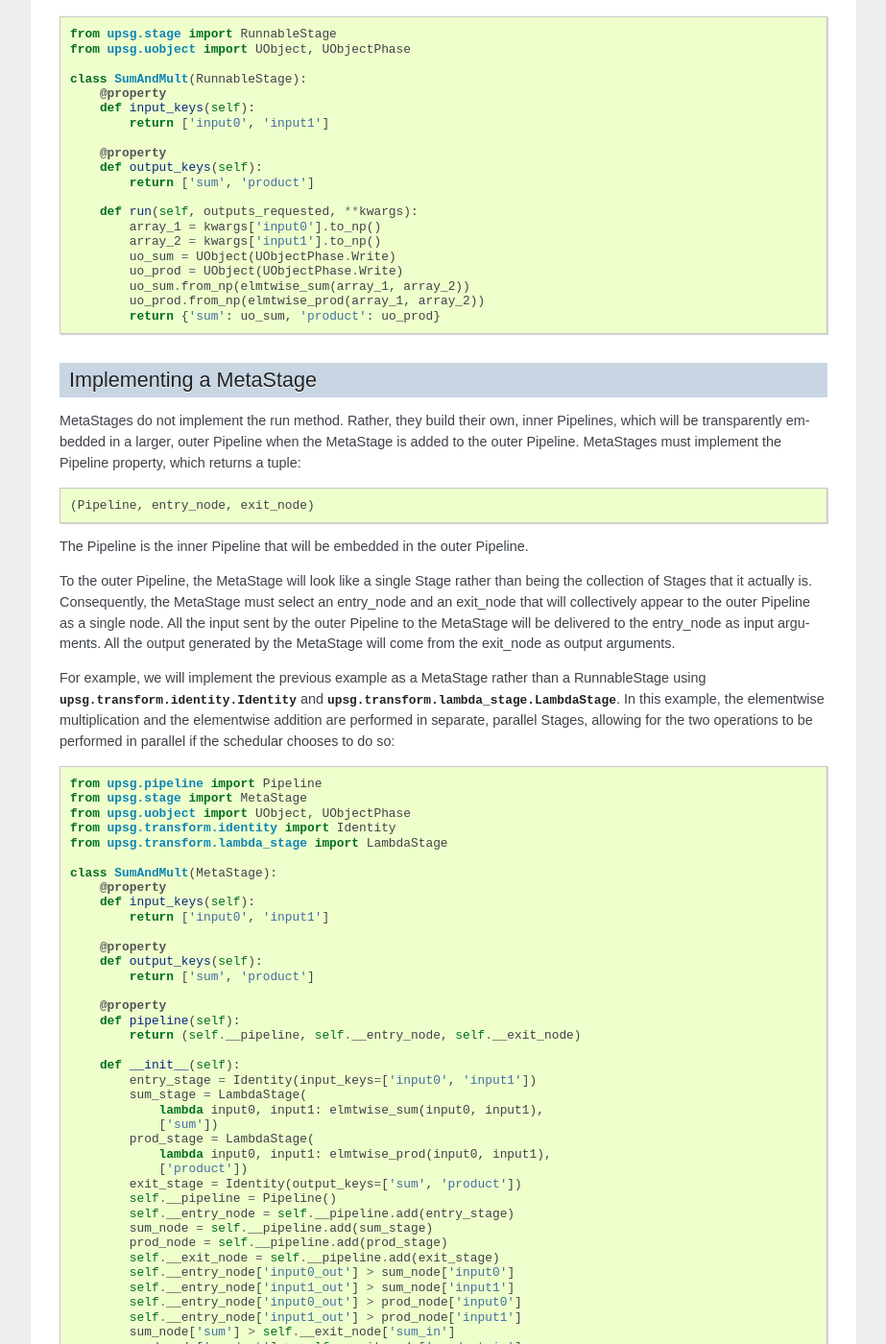
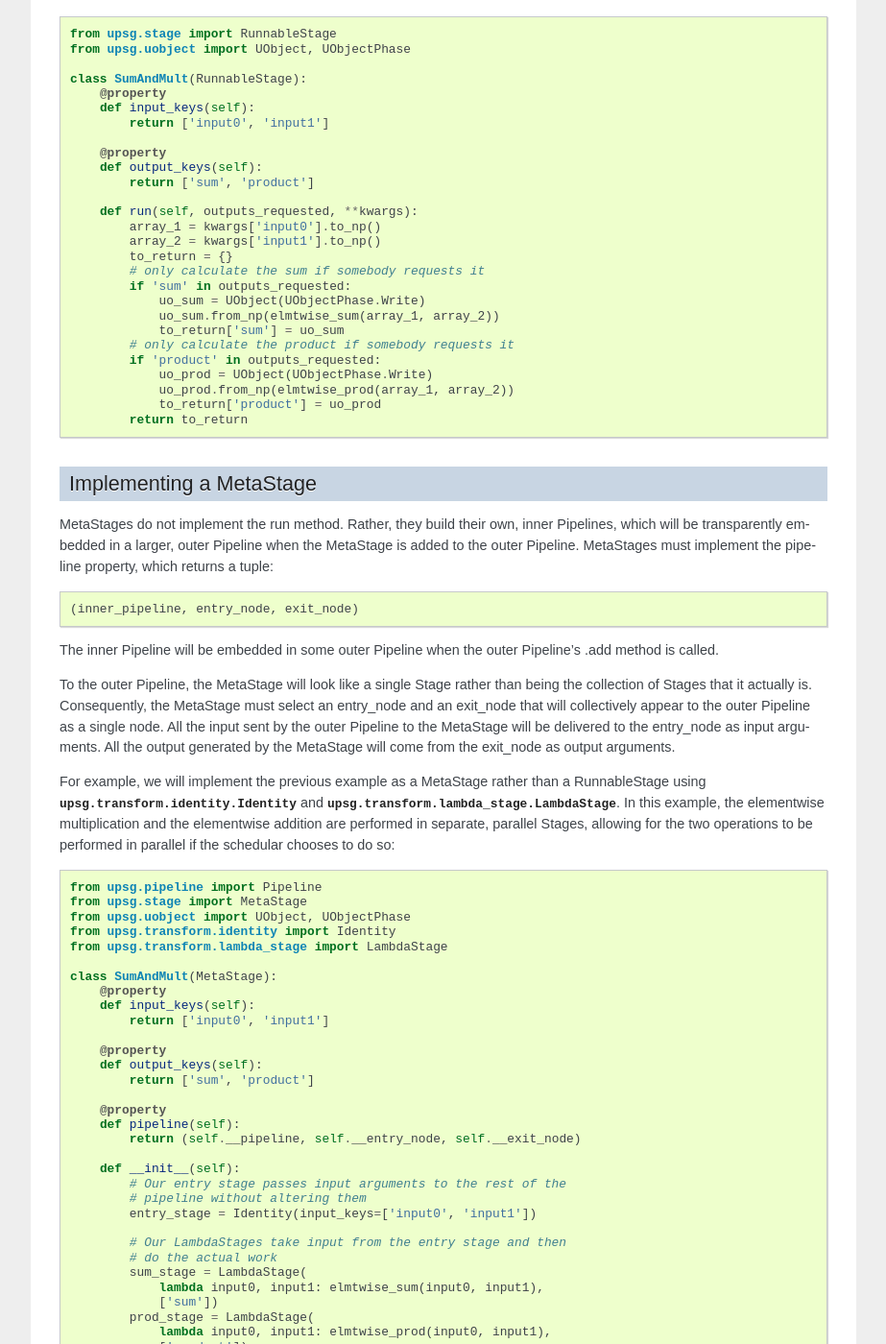
Before and after one commit to dssg/UPSG, a Sphinx documentation site: the page built from doc/implementing_stage.rst, in a window 1280 px wide and 1400 px high, scrolled down 1518 px. Shown: the whole window at 96% size, without its empty margins (198-1121 px from the left). Built offline with Sphinx 7.4.7, drawn with Linux system fonts in a browser that asks for light colours; pages that are not in the unit, such as notebooks, are missing from menus; some of the changed text lies outside the part shown.

Commit message:
another editing pass

```diff
--- a/doc/file_format.rst
+++ b/doc/file_format.rst
@@ -47,4 +47,4 @@
             A table that encodes a dictionary as in the "np" storage
             specification. The dictionary encodes connection parameters used
             in the `DB API 2 <https://www.python.org/dev/peps/pep-0249/>`_
-            connect method.
+            .connect method.
--- a/doc/implementing_stage.rst
+++ b/doc/implementing_stage.rst
@@ -106,11 +106,18 @@
         def run(self, outputs_requested, **kwargs):
             array_1 = kwargs['input0'].to_np()
             array_2 = kwargs['input1'].to_np()
-            uo_sum = UObject(UObjectPhase.Write)
-            uo_prod = UObject(UObjectPhase.Write)
-            uo_sum.from_np(elmtwise_sum(array_1, array_2))
-            uo_prod.from_np(elmtwise_prod(array_1, array_2))
-            return {'sum': uo_sum, 'product': uo_prod}
+            to_return = {}
+            # only calculate the sum if somebody requests it
+            if 'sum' in outputs_requested:
+                uo_sum = UObject(UObjectPhase.Write)
+                uo_sum.from_np(elmtwise_sum(array_1, array_2))
+                to_return['sum'] = uo_sum
+            # only calculate the product if somebody requests it
+            if 'product' in outputs_requested:
+                uo_prod = UObject(UObjectPhase.Write)
+                uo_prod.from_np(elmtwise_prod(array_1, array_2))
+                to_return['product'] = uo_prod
+            return to_return
 
 ------------------------
 Implementing a MetaStage
@@ -119,11 +126,12 @@
 MetaStages do not implement the run method. Rather, they build their own,
 inner Pipelines, which will be transparently embedded in a larger, outer
 Pipeline when the MetaStage is added to the outer Pipeline. MetaStages must
-implement the Pipeline property, which returns a tuple::
+implement the pipeline property, which returns a tuple::
 
-    (Pipeline, entry_node, exit_node)
+    (inner_pipeline, entry_node, exit_node)
 
-The Pipeline is the inner Pipeline that will be embedded in the outer Pipeline.
+The inner Pipeline will be embedded in some outer Pipeline when the outer
+Pipeline's .add method is called.
 
 To the outer Pipeline, the MetaStage will look like a single Stage rather than
 being the collection of Stages that it actually is. Consequently, the MetaStage
@@ -160,23 +168,40 @@
             return (self.__pipeline, self.__entry_node, self.__exit_node)
 
         def __init__(self):
+            # Our entry stage passes input arguments to the rest of the
+            # pipeline without altering them
             entry_stage = Identity(input_keys=['input0', 'input1'])
+
+            # Our LambdaStages take input from the entry stage and then
+            # do the actual work
             sum_stage = LambdaStage(
                 lambda input0, input1: elmtwise_sum(input0, input1),
                 ['sum'])
             prod_stage = LambdaStage(
                 lambda input0, input1: elmtwise_prod(input0, input1),
                 ['product'])
+
+            # Our exit stage collects output arguments from our Lambda
+            # stages and then passes them to the outer pipeline with the
+            # correct name
             exit_stage = Identity(output_keys=['sum', 'product'])
+
+            # Initialize the inner pipeline
             self.__pipeline = Pipeline()
+
+            # Add all our stages
             self.__entry_node = self.__pipeline.add(entry_stage)
             sum_node = self.__pipeline.add(sum_stage)
             prod_node = self.__pipeline.add(prod_stage)
             self.__exit_node = self.__pipeline.add(exit_stage)
+
+            # connect our entry node to our LambdaStage nodes
             self.__entry_node['input0_out'] > sum_node['input0']
             self.__entry_node['input1_out'] > sum_node['input1']
             self.__entry_node['input0_out'] > prod_node['input0']
             self.__entry_node['input1_out'] > prod_node['input1']
+
+            # connect our LambdaStage nodes to our exit node
             sum_node['sum'] > self.__exit_node['sum_in']
             prod_node['product'] > self.__exit_node['product_in']
 
@@ -186,12 +211,22 @@
     from upsg.fetch.csv import CSVRead
     from upsg.export.csv import CSVWrite
 
+    # Initialize the outer pipeline
     p = Pipeline()
+
+    # Read our inputs from csv
     read_input0_from_csv = p.add(CSVRead('input0.csv'))
     read_input1_from_csv = p.add(CSVRead('input1.csv'))
+
+    # Initialize and add our SumAndMult Stage
     sum_and_mult = p.add(SumAndMult())
+
+    # Write our results to csvs
     write_sum_to_csv = p.add(CSVWrite('sum.csv'))
     write_prod_to_csv = p.add(CSVWrite('prod.csv'))
+
+    # Connect everything up. Notice that sum_and_mult looks like a
+    # single node, even though it is actually an entire Pipeline
     read_input0_from_csv > sum_and_mult['input0']
     read_input1_from_csv > sum_and_mult['input1']
     sum_and_mult['sum'] > write_sum_to_csv
@@ -207,5 +242,5 @@
 
 The Pipeline that we constructed in our MetaStage has been transparently
 embedded in our outer pipeline. Using MetaStages, it is possible to
-automatically populate a Pipeline with thousands of stages without explicit
+automatically populate a Pipeline with thousands of Stages without explicit
 user intervention.
```
Also changed, not shown: other parts of doc/file_format.rst (+1 -1 lines), doc/user_guide.rst (+14 -9 lines).
